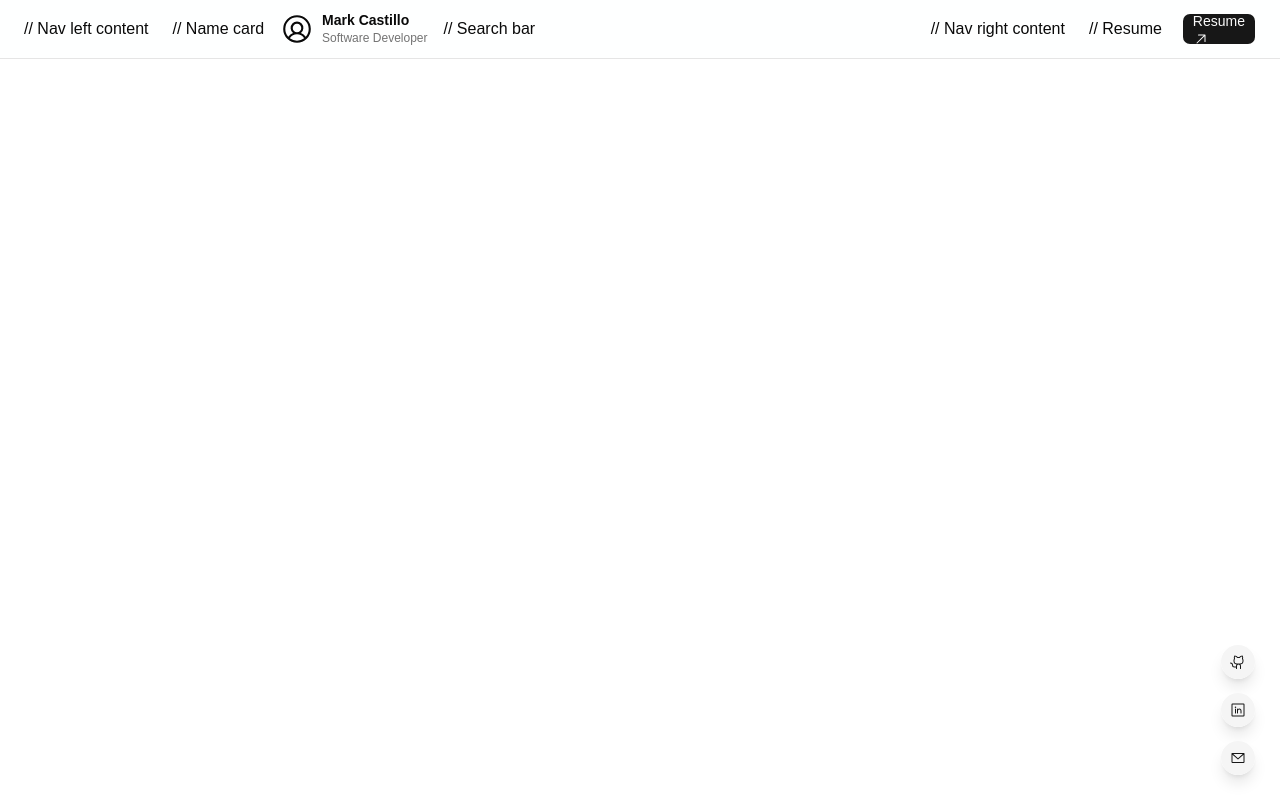
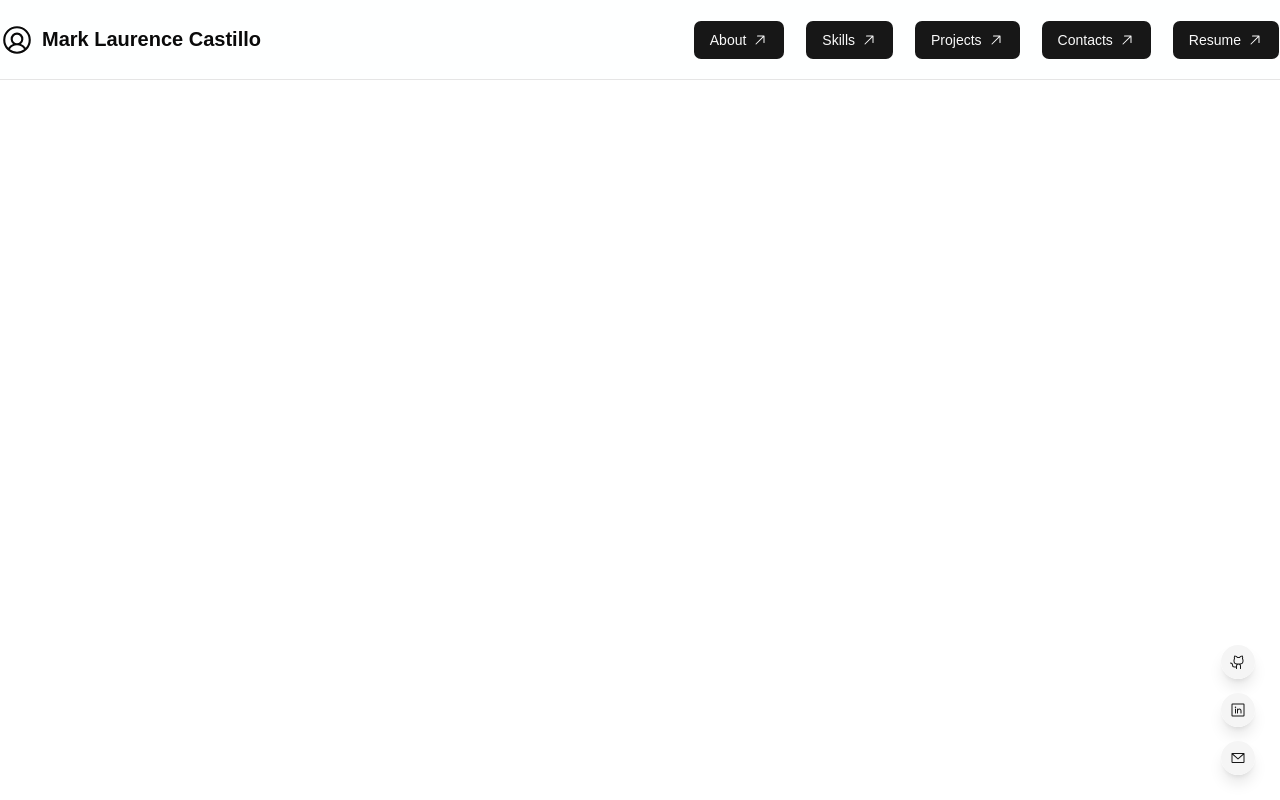
Before and after one commit to MLaurenceMC/Portfolio, a React app: page / in a window 1280 px wide. Built offline with nearby package versions, Linux system fonts and the light colour scheme; the HTML template or start-up script is replaced by a standard one.

Commit message:
feat: primitive navbar

```diff
--- a/src/components/Navbar.jsx
+++ b/src/components/Navbar.jsx
@@ -10,25 +10,25 @@ import { Button } from "@/components/ui/button";
 
 export const Navbar = () => {
     return (
-        <header className="fixed inset-x-0 top-0 z-50 border-b bg-background/90 backdrop-blur-md">
-      <nav className="mx-auto flex w-full max-w-7xl items-center justify-between gap-6 px-6 py-3">
-        // Nav left content
+    <header className="fixed flex h-[10vh] inset-x-0 top-0 z-50 border-b bg-background/90 backdrop-blur-md">
+      <nav className="mx-auto flex w-full max-w-7xl items-center justify-between gap-6">
+        {/* // Nav left content  */}
         <div className="flex min-w-0 flex-1 items-center gap-4">
-        // Name card
+        {/* // Name card  */}
           <a href="#home" className="flex shrink-0 items-center gap-2">
             <UserCircle size={34} weight="regular" />
 
             <div className="hidden sm:block">
-              <p className="text-sm font-semibold leading-tight">
-                Mark Castillo
+              <p className="text-xl font-semibold leading-tight">
+                Mark Laurence Castillo
               </p>
-              <p className="text-xs text-muted-foreground">
+              {/* <p className="text-xs text-muted-foreground">
                 Software Developer
-              </p>
+              </p> */}
             </div>
           </a>
 
-        // Search bar
+        {/* // Search bar  */}
           {/* <form onSubmit={handleSearch} className="w-full max-w-xs">
             <div className="relative">
               <MagnifyingGlass
@@ -48,15 +48,47 @@ export const Navbar = () => {
           </form> */}
         </div>
 
-        // Nav right content
+        {/* // Nav right content  */}
         <div className="flex shrink-0 items-center gap-5">
 
-        // Resume
-          <Button asChild size="sm">
+          {/* about */}
+          <Button asChild size="lg" className="px-4">
+            <a href="/resume.pdf" target="_blank" rel="noreferrer">
+              About
+            </a>
+              <ArrowUpRight size={16} />
+          </Button>
+
+          {/* skills */}
+          <Button asChild size="lg" className="px-4">
+            <a href="/resume.pdf" target="_blank" rel="noreferrer">
+              Skills
+            </a>
+              <ArrowUpRight size={16} />
+          </Button>
+
+          {/* Projects */}
+          <Button asChild size="lg" className="px-4">
+            <a href="/resume.pdf" target="_blank" rel="noreferrer">
+              Projects
+            </a>
+              <ArrowUpRight size={16} />
+          </Button>
+
+          {/* Contact */}
+          <Button asChild size="lg" className="px-4">
+            <a href="/resume.pdf" target="_blank" rel="noreferrer">
+              Contacts
+            </a>
+              <ArrowUpRight size={16} />
+          </Button>
+
+        {/* // Resume  */}
+          <Button asChild size="lg" className="px-4">
             <a href="/resume.pdf" target="_blank" rel="noreferrer">
               Resume
+            </a>
               <ArrowUpRight size={16} />
-            </a>
           </Button>
         </div>
       </nav>
```
